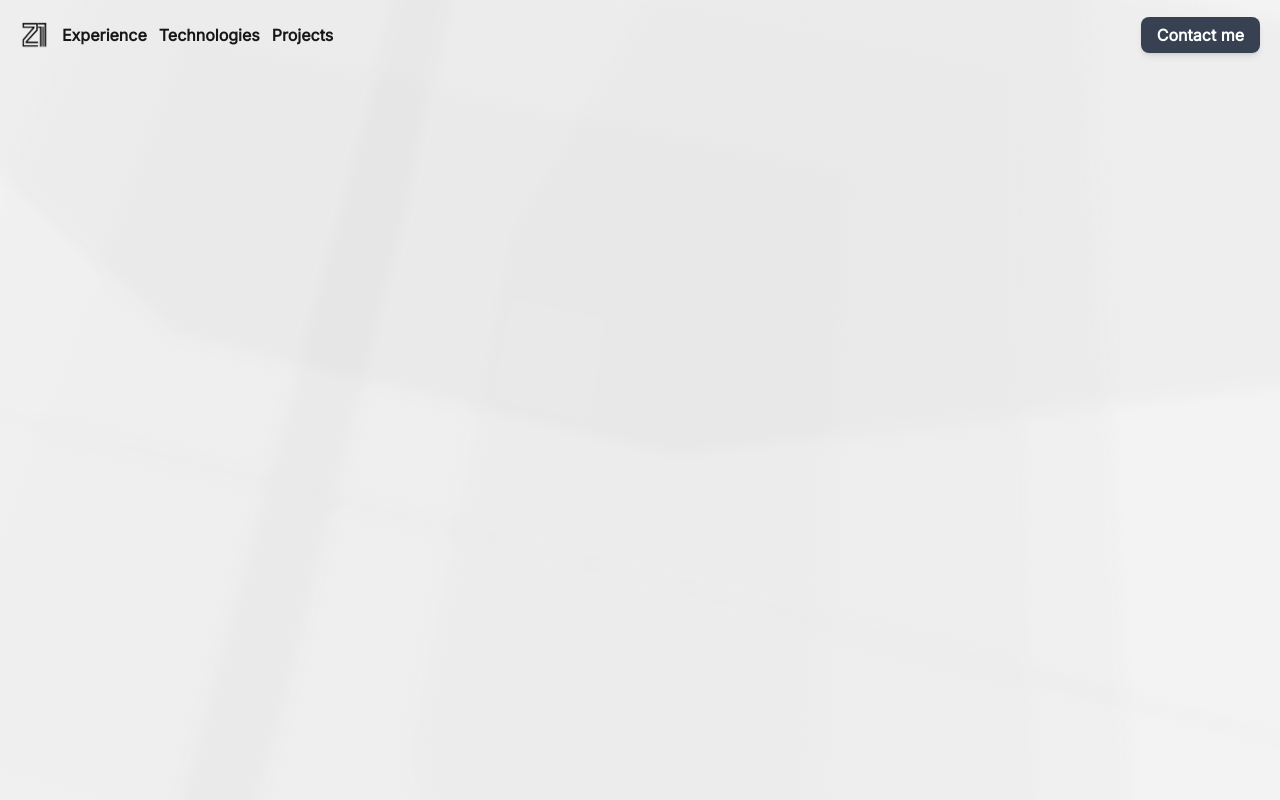
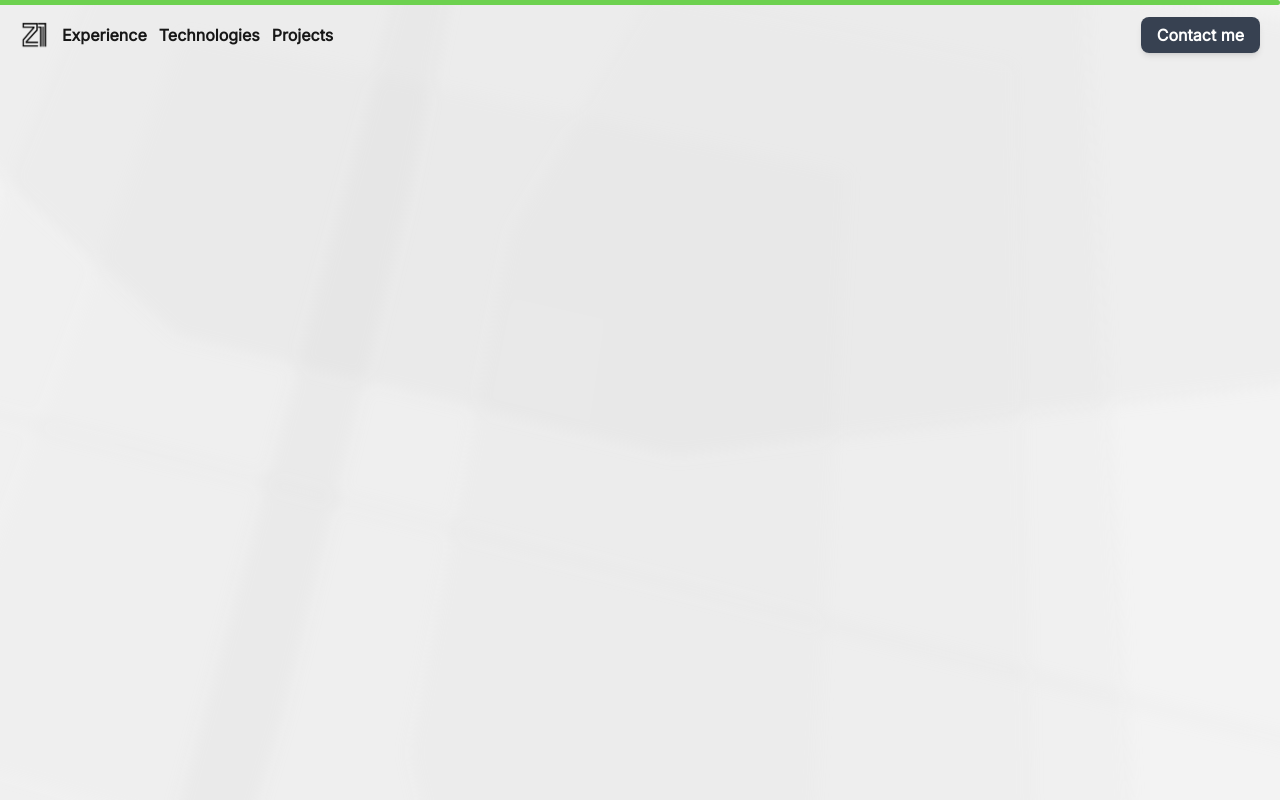
Before and after one commit to misanc21/newRepo, a Next.js app: page / in a window 1280 px wide. Shown: the top 800 px of the page. Built offline with nearby package versions, Linux system fonts and the light colour scheme.

Commit message:
creating context and scroll animations

```diff
--- /dev/null
+++ b/src/app/context/Context.tsx
@@ -0,0 +1,37 @@
+"use client";
+
+import React, { createContext, useContext, useState, ReactNode } from "react";
+
+// Define the shape of your context state
+interface ContextType {
+  showModal: boolean;
+  setShowModal: React.Dispatch<React.SetStateAction<boolean>>;
+}
+
+// Create the context with a default value
+const Context = createContext<ContextType | undefined>(undefined);
+
+// Props for the provider component
+interface ProviderProps {
+  children: ReactNode;
+}
+
+// Create the Provider component
+export const Provider: React.FC<ProviderProps> = ({ children }) => {
+  const [showModal, setShowModal] = useState<boolean>(false);
+
+  return (
+    <Context.Provider value={{ showModal, setShowModal }}>
+      {children}
+    </Context.Provider>
+  );
+};
+
+// Create a custom hook for consuming the context
+export const useGlobalState = (): ContextType => {
+  const context = useContext(Context);
+  if (!context) {
+    throw new Error("useYourContext must be used within a YourProvider");
+  }
+  return context;
+};
--- a/src/app/layout.tsx
+++ b/src/app/layout.tsx
@@ -3,7 +3,8 @@ import { Inter } from "next/font/google";
 import "./globals.css";
 import { Header } from "@/components/Header";
 import Fondo from "@/components/motion/fondo";
-
+import { Modal } from "@/components/header/Modal";
+import { Provider } from "./context/Context";
 
 const interFont = Inter({
   subsets: ['latin'],
@@ -32,10 +33,13 @@ export default function RootLayout({
         <div className="fixed inset-0 -z-10 pointer-events-none">
           <Fondo />
         </div>
-        <Header />
-        <main className="relative z-30">
-          {children}
-        </main>
+        <Provider>
+          <Header />
+          <main className="relative z-30">
+            {children}
+          </main>
+          <Modal />
+        </Provider>
       </body>
     </html>
   );
--- a/src/app/page.tsx
+++ b/src/app/page.tsx
@@ -1,9 +1,28 @@
+'use client'
+import { useScroll, motion } from 'motion/react';
 import { Experience } from '../components/experience/Experience';
 import { Landing } from "@/components/Landing";
 
 export default function Home() {
+  const { scrollYProgress } = useScroll();
 
   return (
+    <>
+      <motion.div
+        id="scrollIndicator"
+        style={{
+          scaleX: scrollYProgress,
+          position: 'fixed',
+          top: 0,
+          left: 0,
+          right: 0,
+          height: 5,
+          originX: 0,
+          backgroundColor: '#6dd14f',
+          zIndex: 100,
+          borderRadius: '0 10px 10px 0',
+        }}
+      />
       <div className="relative z-50 overflow-y-auto">
         <Landing />
         {/* Experiencia*/}
@@ -11,5 +30,6 @@ export default function Home() {
           <Experience />
         </div>
       </div>
+    </>
   );
 }
--- a/src/components/ContactButton.tsx
+++ b/src/components/ContactButton.tsx
@@ -1,15 +1,18 @@
 'use client'
+import { useGlobalState } from "@/app/context/Context";
 import { motion } from "motion/react";
 import Link from "next/link";
 
 export default function ContactButton() {
+  const { showModal, setShowModal } = useGlobalState();
   return (
     <>
       <motion.div
         whileHover={{ scale: 1.05 }}
+        whileTap={{ scale: 0.90 }}
         transition={{ type: "spring", stiffness: 300, damping: 10 }}
       >
-        <Link href="mailto:tuemail@ejemplo.com" className="bg-gray-700 text-white font-bold py-2 px-4 rounded-lg shadow-md hover:bg-gray-900 transition duration-300">
+        <Link href={"/"} onClick={() => setShowModal(!showModal)} className="bg-gray-700 text-white font-bold py-2 px-4 rounded-lg shadow-md hover:bg-gray-900 transition duration-300">
           Contact me
         </Link>
       </motion.div>
--- /dev/null
+++ b/src/components/header/Modal.tsx
@@ -0,0 +1,23 @@
+'use client'
+import { AnimatePresence } from "motion/react";
+import { motion } from "motion/react"
+import { useGlobalState } from "@/app/context/Context";
+
+export const Modal = () => {
+  const { showModal } = useGlobalState();
+  return (
+    <AnimatePresence>
+      {
+        showModal &&
+        <motion.div
+          key="Modal"
+          initial="hidden"
+          animate="visible"
+          exit="hidden"
+        >
+          hello
+        </motion.div>
+      }
+    </AnimatePresence>
+  )
+}
--- a/src/components/motion/Rotate.tsx
+++ b/src/components/motion/Rotate.tsx
@@ -32,6 +32,7 @@ export default function Rotate({
 }: RotateProps) {
   return (
     <motion.span
+      initial={{ scale: 0 }}
       animate={{
         scale: scaleArray,
         rotate: rotateArray,
```
Lines whose indentation alone changed are shown as unchanged.
